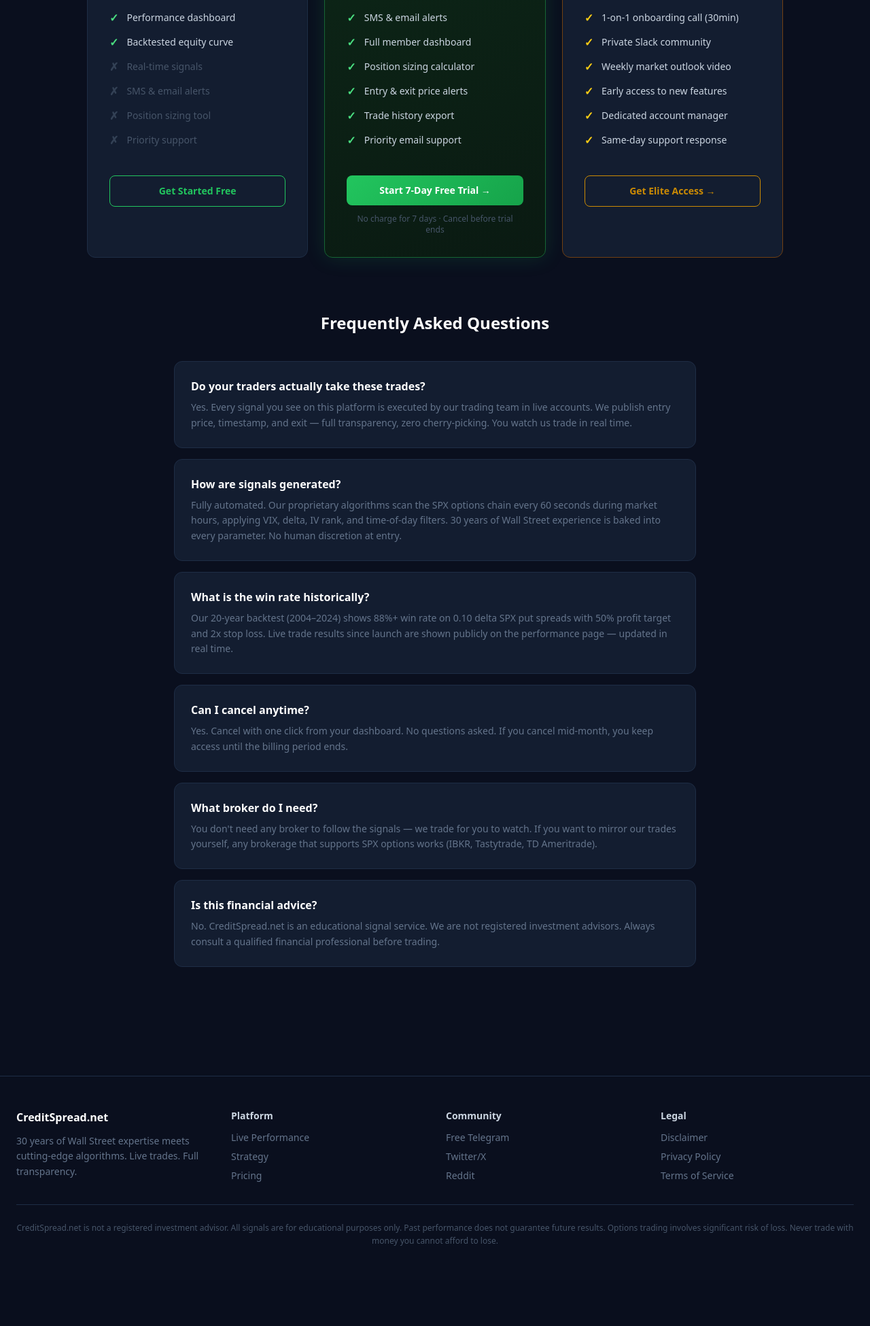
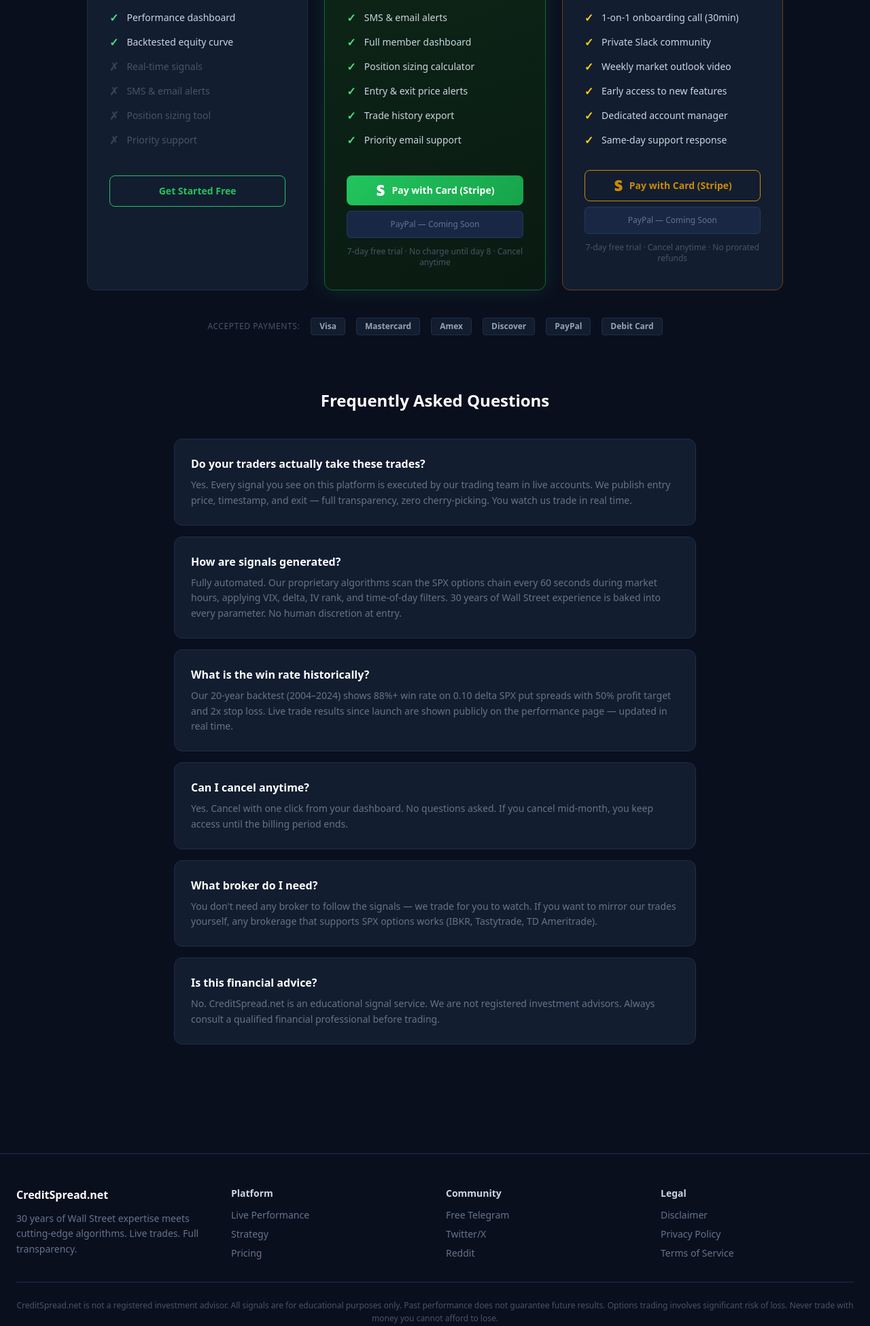
Before and after one commit to ksanju0/creditspread-net, a Flask app: page /pricing in a window 1280 px wide. Shown: the part 662-2612 px from the top of the page at 68% size. Before the commit the page ends 2494 px from the top, so only its background shows below. Run offline with Flask 3, Linux system fonts and the light colour scheme; some libraries are stand-ins or nearby versions.

Commit message:
Add PayPal integration, payment buttons, logo proposals, requests dependency

```diff
--- a/app.py
+++ b/app.py
@@ -39,6 +39,12 @@ STRIPE_PRICES = {
     'pro':   os.getenv('STRIPE_PRO_PRICE_ID',   'price_pro_placeholder'),
     'elite': os.getenv('STRIPE_ELITE_PRICE_ID', 'price_elite_placeholder'),
 }
+
+PAYPAL_CLIENT_ID     = os.getenv('PAYPAL_CLIENT_ID',     'paypal_client_id_placeholder')
+PAYPAL_CLIENT_SECRET = os.getenv('PAYPAL_CLIENT_SECRET', 'paypal_secret_placeholder')
+PAYPAL_PRO_PLAN_ID   = os.getenv('PAYPAL_PRO_PLAN_ID',   'paypal_pro_plan_placeholder')
+PAYPAL_ELITE_PLAN_ID = os.getenv('PAYPAL_ELITE_PLAN_ID', 'paypal_elite_plan_placeholder')
+PAYPAL_API_BASE      = 'https://api-m.paypal.com'   # use https://api-m.sandbox.paypal.com for testing
 
 @login_manager.user_loader
 def load_user(user_id):
@@ -145,7 +151,10 @@ def index():
 
 @app.route('/pricing')
 def pricing():
-    return render_template('pricing.html')
+    return render_template('pricing.html',
+        paypal_client_id=PAYPAL_CLIENT_ID,
+        paypal_pro_plan_id=PAYPAL_PRO_PLAN_ID,
+        paypal_elite_plan_id=PAYPAL_ELITE_PLAN_ID)
 
 @app.route('/performance')
 def performance():
@@ -233,6 +242,7 @@ def member_dashboard():
 
 # ── stripe checkout ───────────────────────────────────────────────────────────
 
+@app.route('/checkout/stripe/<plan>')
 @app.route('/checkout/<plan>')
 @login_required
 def checkout(plan):
@@ -274,6 +284,50 @@ def checkout_success():
         except Exception:
             pass
     return redirect(url_for('member_dashboard'))
+
+@app.route('/checkout/paypal/success')
+@login_required
+def paypal_success():
+    import requests as req
+    subscription_id = request.args.get('subscription_id', '')
+    plan = request.args.get('plan', 'pro')
+    if subscription_id and PAYPAL_CLIENT_ID != 'paypal_client_id_placeholder':
+        try:
+            # Get PayPal access token
+            token_resp = req.post(f'{PAYPAL_API_BASE}/v1/oauth2/token',
+                auth=(PAYPAL_CLIENT_ID, PAYPAL_CLIENT_SECRET),
+                data={'grant_type': 'client_credentials'}, timeout=10)
+            access_token = token_resp.json().get('access_token', '')
+            # Verify subscription
+            sub_resp = req.get(f'{PAYPAL_API_BASE}/v1/billing/subscriptions/{subscription_id}',
+                headers={'Authorization': f'Bearer {access_token}'}, timeout=10)
+            sub_data = sub_resp.json()
+            if sub_data.get('status') in ('ACTIVE', 'APPROVAL_PENDING'):
+                current_user.plan = plan
+                current_user.stripe_subscription_id = subscription_id  # reuse field for PayPal sub ID
+                current_user.sub_status = 'active'
+                db.session.commit()
+                flash(f'Welcome to CreditSpread.net {plan.title()}! PayPal subscription active.', 'success')
+        except Exception as e:
+            flash(f'PayPal verification error: {str(e)}', 'error')
+    return redirect(url_for('member_dashboard'))
+
+@app.route('/webhook/paypal', methods=['POST'])
+def paypal_webhook():
+    data = request.get_json(silent=True) or {}
+    event_type = data.get('event_type', '')
+    resource = data.get('resource', {})
+    sub_id = resource.get('id', '')
+    if event_type == 'BILLING.SUBSCRIPTION.CANCELLED':
+        user = User.query.filter_by(stripe_subscription_id=sub_id).first()
+        if user:
+            user.sub_status = 'cancelled'; user.plan = 'free'
+            db.session.commit()
+    if event_type == 'BILLING.SUBSCRIPTION.SUSPENDED':
+        user = User.query.filter_by(stripe_subscription_id=sub_id).first()
+        if user:
+            user.sub_status = 'past_due'; db.session.commit()
+    return jsonify({'status': 'ok'})
 
 @app.route('/webhook/stripe', methods=['POST'])
 def stripe_webhook():
--- a/requirements.txt
+++ b/requirements.txt
@@ -6,3 +6,4 @@ werkzeug==3.0.3
 stripe==9.12.0
 python-dotenv==1.0.1
 gunicorn==22.0.0
+requests==2.32.3
--- a/templates/pricing.html
+++ b/templates/pricing.html
@@ -77,8 +77,15 @@
           </li>
           {% endfor %}
         </ul>
-        <a href="/checkout/pro" class="btn-primary w-full block text-center text-sm">Start 7-Day Free Trial →</a>
-        <p class="text-xs text-slate-600 text-center mt-3">No charge for 7 days · Cancel before trial ends</p>
+        <!-- Payment buttons — Pro -->
+        <div class="space-y-2">
+          <a href="/checkout/stripe/pro" class="btn-primary w-full flex items-center justify-center gap-2 text-sm">
+            <svg class="w-4 h-4" fill="currentColor" viewBox="0 0 24 24"><path d="M13.976 9.15c-2.172-.806-3.356-1.426-3.356-2.409 0-.831.683-1.305 1.901-1.305 2.227 0 4.515.858 6.09 1.631l.89-5.494C18.252.975 15.697 0 12.165 0 9.667 0 7.589.654 6.104 1.872 4.56 3.147 3.757 4.992 3.757 7.218c0 4.039 2.467 5.76 6.476 7.219 2.585.92 3.445 1.574 3.445 2.583 0 .98-.84 1.545-2.354 1.545-1.875 0-4.965-.921-6.99-2.109l-.9 5.555C5.175 22.99 8.385 24 11.714 24c2.641 0 4.843-.624 6.328-1.813 1.664-1.305 2.525-3.236 2.525-5.732 0-4.128-2.524-5.851-6.591-7.305z"/></svg>
+            Pay with Card (Stripe)
+          </a>
+          <div id="paypal-pro-btn"></div>
+        </div>
+        <p class="text-xs text-slate-600 text-center mt-3">7-day free trial · No charge until day 8 · Cancel anytime</p>
       </div>
 
       <!-- ELITE -->
@@ -91,7 +98,7 @@
         </div>
         <div class="text-slate-500 text-sm mb-8 annual-note hidden">billed $1,597/year · save $767</div>
         <div class="text-slate-500 text-sm mb-8 monthly-note">billed monthly · cancel anytime</div>
-        <ul class="space-y-3 mb-10">
+        <ul class="space-y-3 mb-8">
           {% for f in [
             "Everything in Pro",
             "Mirror trade instructions",
@@ -107,9 +114,25 @@
           </li>
           {% endfor %}
         </ul>
-        <a href="/checkout/elite" class="w-full block text-center text-sm py-3 px-6 rounded-lg font-semibold transition-all hover:bg-yellow-500 hover:text-black" style="border:1px solid #ca8a04;color:#ca8a04">Get Elite Access →</a>
+        <!-- Payment buttons — Elite -->
+        <div class="space-y-2">
+          <a href="/checkout/stripe/elite" class="w-full flex items-center justify-center gap-2 text-sm py-3 px-6 rounded-lg font-semibold transition-all hover:bg-yellow-500 hover:text-black" style="border:1px solid #ca8a04;color:#ca8a04">
+            <svg class="w-4 h-4" fill="currentColor" viewBox="0 0 24 24"><path d="M13.976 9.15c-2.172-.806-3.356-1.426-3.356-2.409 0-.831.683-1.305 1.901-1.305 2.227 0 4.515.858 6.09 1.631l.89-5.494C18.252.975 15.697 0 12.165 0 9.667 0 7.589.654 6.104 1.872 4.56 3.147 3.757 4.992 3.757 7.218c0 4.039 2.467 5.76 6.476 7.219 2.585.92 3.445 1.574 3.445 2.583 0 .98-.84 1.545-2.354 1.545-1.875 0-4.965-.921-6.99-2.109l-.9 5.555C5.175 22.99 8.385 24 11.714 24c2.641 0 4.843-.624 6.328-1.813 1.664-1.305 2.525-3.236 2.525-5.732 0-4.128-2.524-5.851-6.591-7.305z"/></svg>
+            Pay with Card (Stripe)
+          </a>
+          <div id="paypal-elite-btn"></div>
+        </div>
+        <p class="text-xs text-slate-600 text-center mt-3">7-day free trial · Cancel anytime · No prorated refunds</p>
       </div>
 
+    </div>
+
+    <!-- PAYMENT LOGOS -->
+    <div class="mt-10 flex items-center justify-center gap-4 flex-wrap">
+      <span class="text-xs text-slate-600 uppercase tracking-wider">Accepted payments:</span>
+      {% for p in ["Visa","Mastercard","Amex","Discover","PayPal","Debit Card"] %}
+      <span class="px-3 py-1 rounded text-xs font-semibold text-slate-400" style="background:#131d30;border:1px solid #1e2d45">{{ p }}</span>
+      {% endfor %}
     </div>
 
     <!-- FAQ -->
@@ -143,4 +166,42 @@ document.getElementById('annual-toggle').addEventListener('change', function() {
   document.querySelectorAll('.annual-note').forEach(el => el.classList.toggle('hidden', !this.checked));
 });
 </script>
+
+{% if paypal_client_id and paypal_client_id != 'paypal_client_id_placeholder' %}
+<!-- PayPal SDK — loads subscription buttons -->
+<script src="https://www.paypal.com/sdk/js?client-id={{ paypal_client_id }}&vault=true&intent=subscription" data-sdk-integration-source="button-factory"></script>
+<script>
+  // PRO PayPal button
+  paypal.Buttons({
+    style: { shape:'rect', color:'blue', layout:'horizontal', label:'subscribe', height:42 },
+    createSubscription: function(data, actions) {
+      return actions.subscription.create({ plan_id: '{{ paypal_pro_plan_id }}' });
+    },
+    onApprove: function(data) {
+      window.location.href = '/checkout/paypal/success?subscription_id=' + data.subscriptionID + '&plan=pro';
+    }
+  }).render('#paypal-pro-btn');
+
+  // ELITE PayPal button
+  paypal.Buttons({
+    style: { shape:'rect', color:'gold', layout:'horizontal', label:'subscribe', height:42 },
+    createSubscription: function(data, actions) {
+      return actions.subscription.create({ plan_id: '{{ paypal_elite_plan_id }}' });
+    },
+    onApprove: function(data) {
+      window.location.href = '/checkout/paypal/success?subscription_id=' + data.subscriptionID + '&plan=elite';
+    }
+  }).render('#paypal-elite-btn');
+</script>
+{% else %}
+<script>
+  // PayPal not yet configured — show placeholder buttons
+  ['paypal-pro-btn','paypal-elite-btn'].forEach(function(id) {
+    var el = document.getElementById(id);
+    if (el) {
+      el.innerHTML = '<div style="background:#1a2744;border:1px solid #1e3a5f;border-radius:6px;padding:10px;text-align:center;color:#64748b;font-size:12px;cursor:default">PayPal — Coming Soon</div>';
+    }
+  });
+</script>
+{% endif %}
 {% endblock %}
```
Also changed, not shown: static/logo_proposals.html (added, +162 -0 lines).
